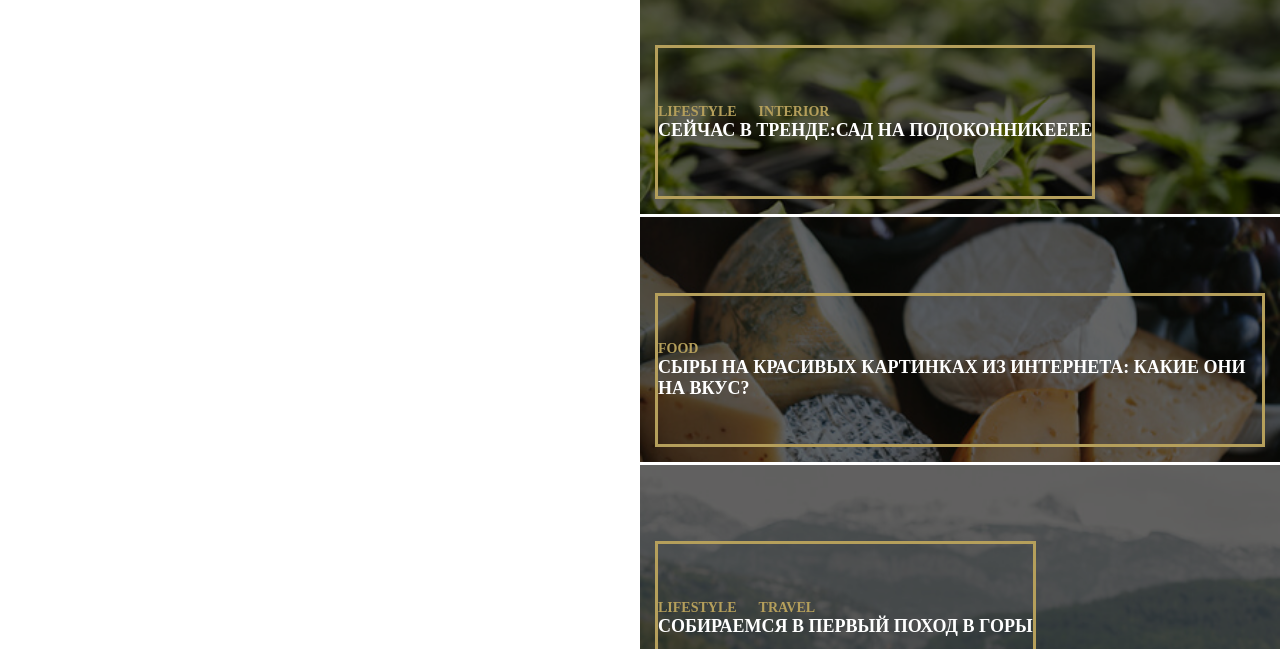
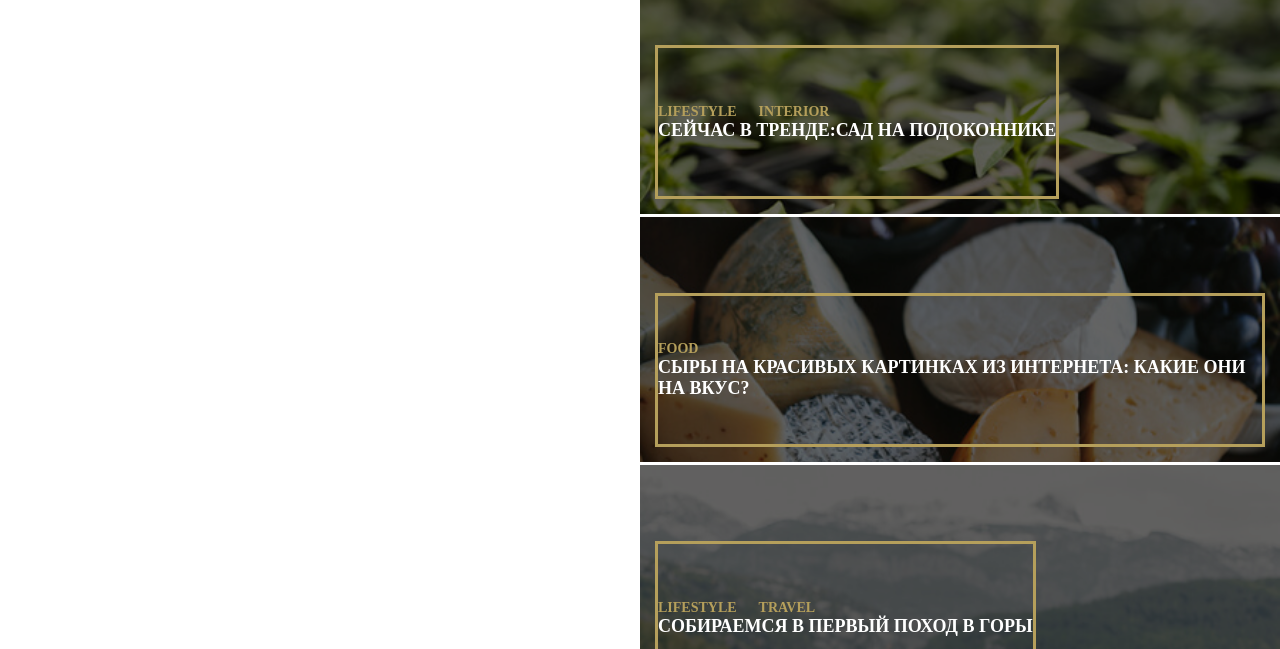
Before and after one commit to MichaelRdt74/mq37-diplom, a plain HTML site: page index.html in a window 1280 px wide. Shown: the part 151-800 px from the top of the page. Drawn offline with Linux system fonts and the light colour scheme.

Commit message:
Add files via upload

```diff
--- a/index.html
+++ b/index.html
@@ -49,7 +49,7 @@
               <a class="tag trends_tag" href="#0">lifestyle</a>
              <a class="tag trends_tag" href="#0">interior</a>
             </div>
-             <h2 class="trends_item_name">Сейчас в тренде:сад на подоконникеEEE</h2>
+             <h2 class="trends_item_name">Сейчас в тренде:сад на подоконнике</h2>
             </div>
           </div>
          <div class="trends_item trends_item2">
```
